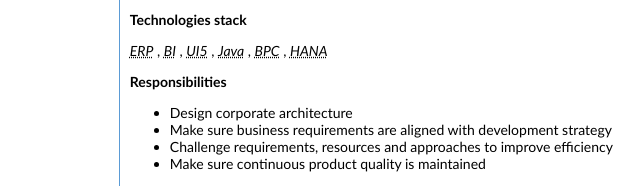
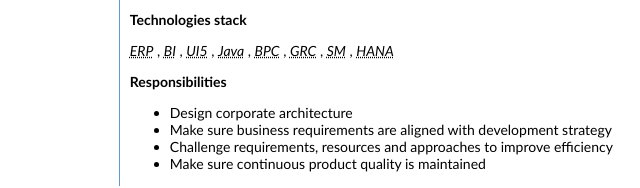
Before and after one commit to kgorin8/kgorin8.github.io, a plain HTML site: page index.html in a window 1280 px wide. Shown: the part 811-999 px from the top of the page, 337-977 px from the left. Drawn offline with Linux system fonts and the light colour scheme.

Commit message:
Update index.html

```diff
--- a/index.html
+++ b/index.html
@@ -238,6 +238,10 @@ dd {margin-left: 0px;
 <dfn><abbr title="Java Platform">Java</abbr></dfn>
 ,
 <dfn><abbr title="Business Planning and Consolidation">BPC</abbr></dfn>
+,
+<dfn><abbr title="Governance, Risk and Compliance">GRC</abbr></dfn>
+,
+<dfn><abbr title="Solution Manager">SM</abbr></dfn>
 ,
 <dfn><abbr title="In-memory computing DB and application platform">HANA</abbr></dfn>
   </p>
```
